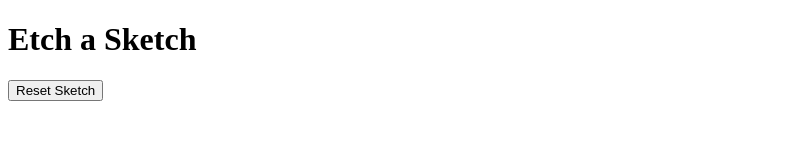
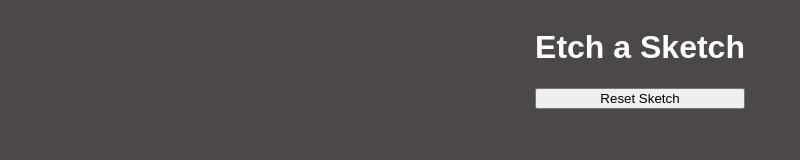
Before and after one commit to aceinit/etch-a-sketch, a plain HTML site: page index.html in a window 1280 px wide. Shown: the whole page, without its empty margins (0-800 px from the left). Drawn offline with Linux system fonts and the light colour scheme.

Commit message:
Change main div to class and add container styles

```diff
--- a/index.html
+++ b/index.html
@@ -9,7 +9,7 @@
     <script src="script.js" defer></script>
 </head>
 <body>
-  <div id="main">
+  <div class="main">
     <div class="btn-cont">
       <h1 class="head">Etch a Sketch</h1>
       <button class="reset">Reset Sketch</button>
--- a/script.js
+++ b/script.js
@@ -13,6 +13,7 @@ function createOrigin() {
   for (let i = 0; i <= 256; i++) {
     grid.appendChild(squares.cloneNode());
     squares.classList.add("squares");
+
   }
 }
 
--- a/style.css
+++ b/style.css
@@ -0,0 +1,28 @@
+body {
+ background-color: rgb(76, 72, 72);
+ color: white;
+ font-family: Arial, Helvetica, sans-serif;
+}
+
+.main {
+  display: flex;
+  align-items: center;
+  flex-direction: column;
+  height: 1000px;
+}
+
+.btn-cont {
+  display: flex;
+  flex-direction: column;
+}
+
+.grid-cont {
+  display: flex;
+  flex-direction: column;
+
+ }
+
+ .squares {
+   background-color: white;
+   display: flex;
+ }
```
